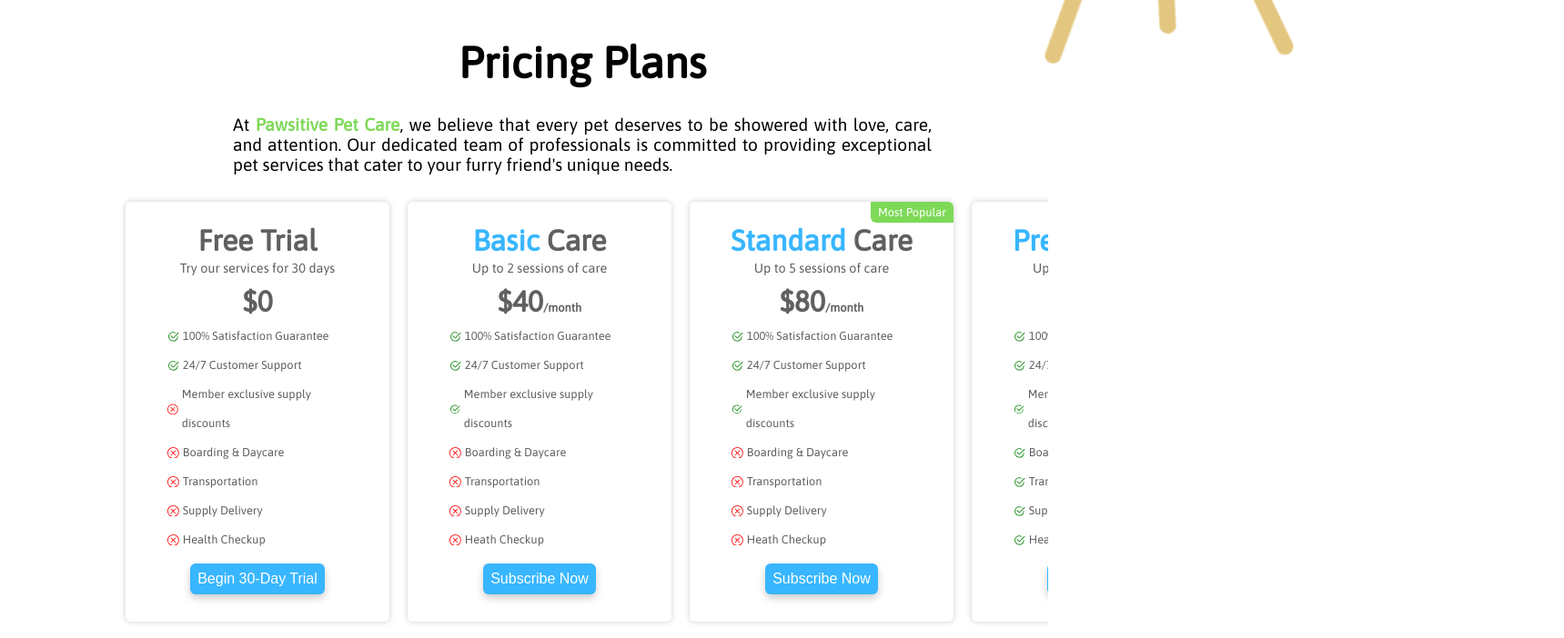
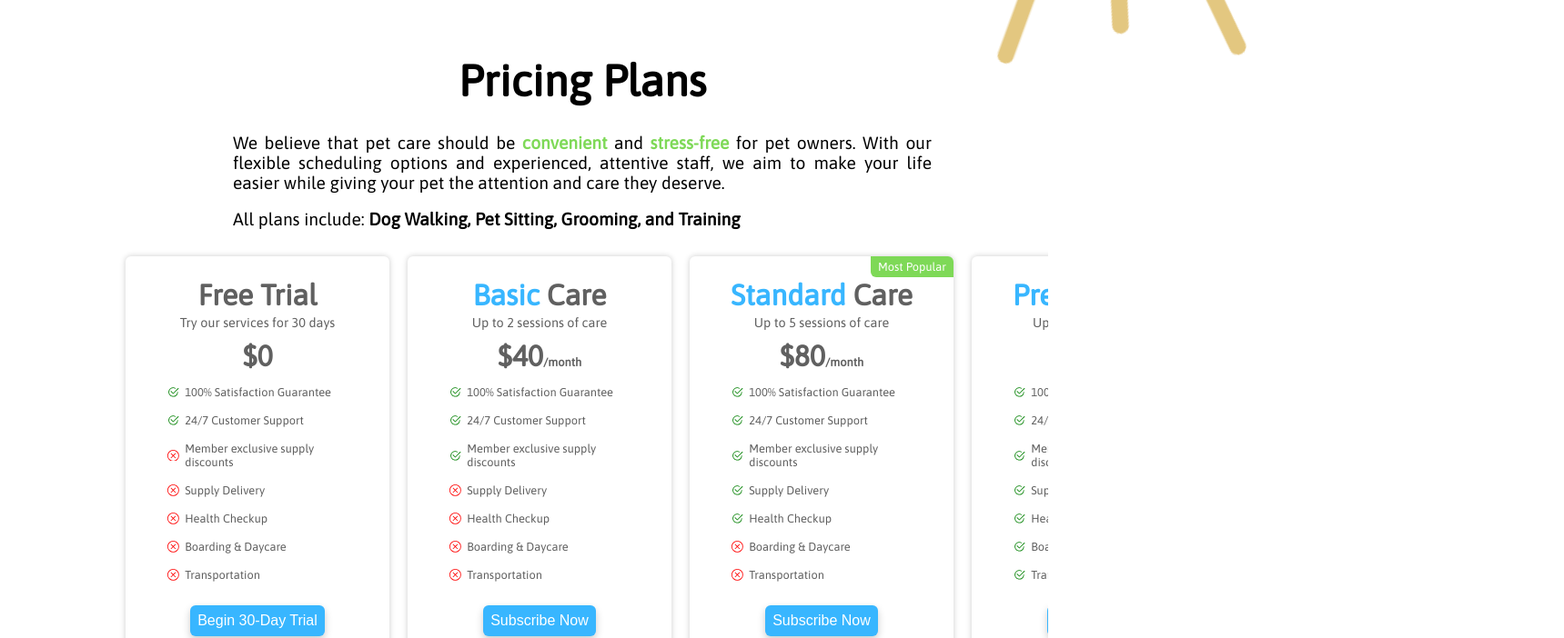
Before and after one commit to n-tse/pet-service, a React (Vite) app: page / in a window 1280 px wide. Shown: the part 1900-2602 px from the top of the page at 91% size, 1719 px wide, since content can reach past the window. Built offline with nearby package versions, Linux system fonts and the light colour scheme.

Commit message:
update pricing card and service graphic styling; change scrollbar styling

```diff
--- a/src/App.css
+++ b/src/App.css
@@ -32,3 +32,20 @@ p {
   font-family: "Asap", sans-serif;
   /* background-color: aquamarine; */
 }
+
+::-webkit-scrollbar {
+  width: 8px;
+}
+
+::-webkit-scrollbar-track {
+  background-color: #f1f1f1;
+}
+
+::-webkit-scrollbar-thumb {
+  background-color: #888;
+  border-radius: 4px;
+}
+
+::-webkit-scrollbar-thumb:hover {
+  background-color: #555;
+}
--- a/src/components/Pricing.jsx
+++ b/src/components/Pricing.jsx
@@ -9,11 +9,17 @@ const Pricing = () => {
         <div className="pricing-header">
           <h2 className="headline">Pricing Plans</h2>
           <p className="text">
-            At <span className="highlight-text">Pawsitive Pet Care</span>, we
-            believe that every pet deserves to be showered with love, care, and
-            attention. Our dedicated team of professionals is committed to
-            providing exceptional pet services that cater to your furry friend's
-            unique needs.
+            We believe that pet care should be{" "}
+            <span className="highlight-text">convenient</span> and{" "}
+            <span className="highlight-text">stress-free</span> for pet owners.
+            With our flexible scheduling options and experienced, attentive
+            staff, we aim to make your life easier while giving your pet the
+            attention and care they deserve.
+          </p>
+          <br></br>
+          <p className="text">
+            All plans include:{" "}
+            <b>Dog Walking, Pet Sitting, Grooming, and Training</b>
           </p>
         </div>
         <div className="pricing-cards-container">
@@ -41,19 +47,19 @@ const Pricing = () => {
                 </li>
                 <li className="services-provided-list-item">
                   <BsXCircle className="service-not-included-icon" />
+                  Supply Delivery
+                </li>
+                <li className="services-provided-list-item">
+                  <BsXCircle className="service-not-included-icon" />
+                  Health Checkup
+                </li>
+                <li className="services-provided-list-item">
+                  <BsXCircle className="service-not-included-icon" />
                   Boarding & Daycare
                 </li>
                 <li className="services-provided-list-item">
                   <BsXCircle className="service-not-included-icon" />
                   Transportation
-                </li>
-                <li className="services-provided-list-item">
-                  <BsXCircle className="service-not-included-icon" />
-                  Supply Delivery
-                </li>
-                <li className="services-provided-list-item">
-                  <BsXCircle className="service-not-included-icon" />
-                  Health Checkup
                 </li>
               </ul>
             </div>
@@ -87,19 +93,19 @@ const Pricing = () => {
                 </li>
                 <li className="services-provided-list-item">
                   <BsXCircle className="service-not-included-icon" />
+                  Supply Delivery
+                </li>
+                <li className="services-provided-list-item">
+                  <BsXCircle className="service-not-included-icon" />
+                  Health Checkup
+                </li>
+                <li className="services-provided-list-item">
+                  <BsXCircle className="service-not-included-icon" />
                   Boarding & Daycare
                 </li>
                 <li className="services-provided-list-item">
                   <BsXCircle className="service-not-included-icon" />
                   Transportation
-                </li>
-                <li className="services-provided-list-item">
-                  <BsXCircle className="service-not-included-icon" />
-                  Supply Delivery
-                </li>
-                <li className="services-provided-list-item">
-                  <BsXCircle className="service-not-included-icon" />
-                  Heath Checkup
                 </li>
               </ul>
             </div>
@@ -133,20 +139,20 @@ const Pricing = () => {
                   Member exclusive supply discounts
                 </li>
                 <li className="services-provided-list-item">
+                  <BsCheck2Circle className="service-included-icon" />
+                  Supply Delivery
+                </li>
+                <li className="services-provided-list-item">
+                  <BsCheck2Circle className="service-included-icon" />
+                  Health Checkup
+                </li>
+                <li className="services-provided-list-item">
                   <BsXCircle className="service-not-included-icon" />
                   Boarding & Daycare
                 </li>
                 <li className="services-provided-list-item">
                   <BsXCircle className="service-not-included-icon" />
                   Transportation
-                </li>
-                <li className="services-provided-list-item">
-                  <BsXCircle className="service-not-included-icon" />
-                  Supply Delivery
-                </li>
-                <li className="services-provided-list-item">
-                  <BsXCircle className="service-not-included-icon" />
-                  Heath Checkup
                 </li>
               </ul>
             </div>
@@ -180,19 +186,19 @@ const Pricing = () => {
                 </li>
                 <li className="services-provided-list-item">
                   <BsCheck2Circle className="service-included-icon" />
+                  Supply Delivery
+                </li>
+                <li className="services-provided-list-item">
+                  <BsCheck2Circle className="service-included-icon" />
+                  Health Checkup
+                </li>
+                <li className="services-provided-list-item">
+                  <BsCheck2Circle className="service-included-icon" />
                   Boarding & Daycare
                 </li>
                 <li className="services-provided-list-item">
                   <BsCheck2Circle className="service-included-icon" />
                   Transportation
-                </li>
-                <li className="services-provided-list-item">
-                  <BsCheck2Circle className="service-included-icon" />
-                  Supply Delivery
-                </li>
-                <li className="services-provided-list-item">
-                  <BsCheck2Circle className="service-included-icon" />
-                  Heath Checkup
                 </li>
               </ul>
             </div>
@@ -201,6 +207,12 @@ const Pricing = () => {
             </div>
           </div>
         </div>
+        {/* <p id="footer">
+          Questions about pricing? Email us at{"\u00A0"}
+          <a href="" style={{ textDecoration: "underline", color: "blue" }}>
+            support@pawsitivepets.com
+          </a>
+        </p> */}
       </div>
     </div>
   );
--- a/src/components/css/Pricing.css
+++ b/src/components/css/Pricing.css
@@ -80,7 +80,7 @@
 }
 
 .services-provided-list ul {
-  margin: 0 16px;
+  margin: 10px 16px 0;
   width: fit-content;
   display: flex;
   flex-direction: column;
@@ -88,10 +88,10 @@
 }
 
 .pricing-card .services-provided-list ul li {
-  column-gap: 0.25rem;
+  column-gap: 0.4rem;
   color: #606060;
-  line-height: 2rem;
   font-size: 0.8rem;
+  margin-bottom: 1rem;
 }
 
 .pricing-card .services-provided-list-item {
@@ -114,10 +114,12 @@
 
 .service-included-icon {
   color: green;
+  flex-shrink: 0;
 }
 
 .service-not-included-icon {
   color: red;
+  flex-shrink: 0;
 }
 
 .popular-plan {
@@ -134,3 +136,9 @@
   font-size: 0.8rem;
   border-bottom-left-radius: 6px;
 }
+
+.pricing-content #footer {
+  display: flex;
+  justify-content: center;
+  font-size: 0.9rem;
+}
--- a/src/components/css/Services.css
+++ b/src/components/css/Services.css
@@ -13,15 +13,15 @@
 
 .services-graphic {
   background: var(--bg-gradient);
-  width: 80vw;
-  max-width: 1000px;
+  width: 70vw;
+  max-width: 1200px;
   height: auto;
   border-radius: 20px;
   display: flex;
   flex-wrap: wrap;
   justify-content: space-evenly;
   align-items: center;
-  padding: 20px;
+  padding: 20px 20px 40px;
   box-shadow: 0px 2px 10px #bbb;
 }
 
```
